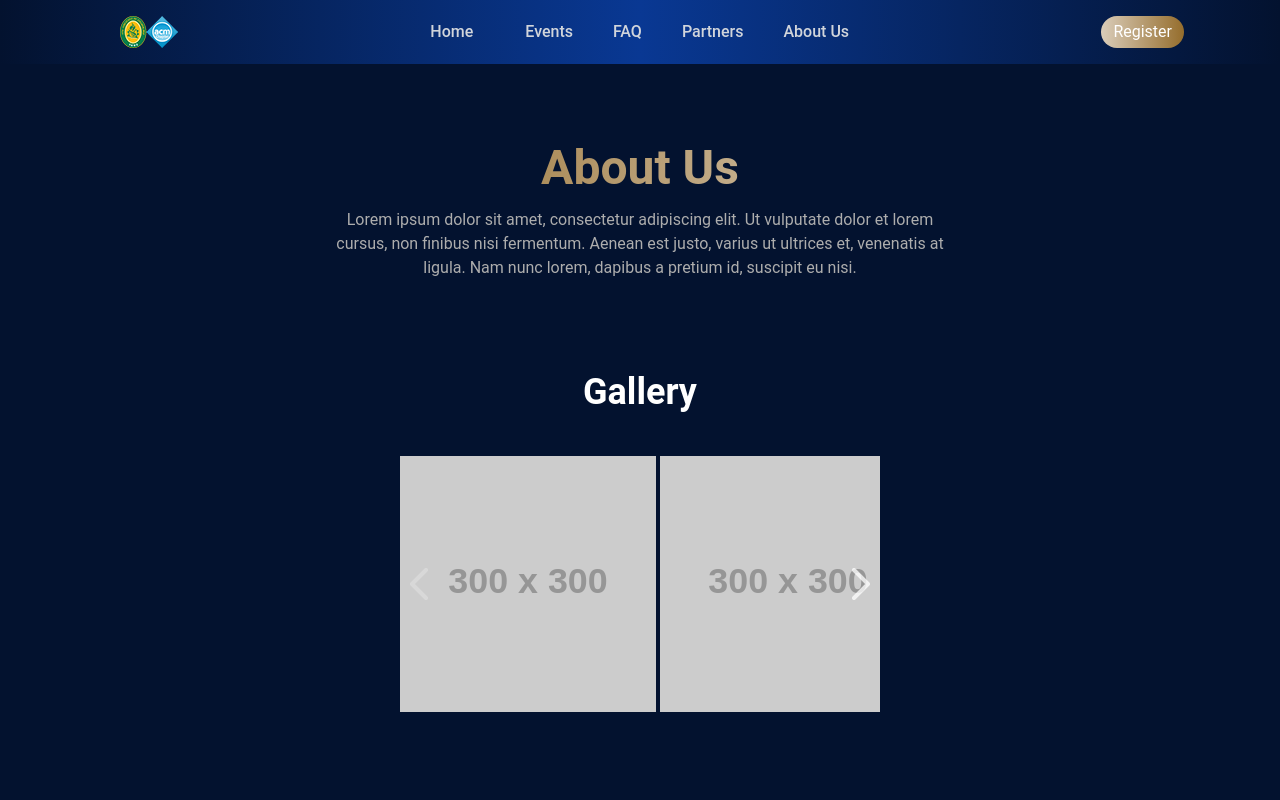
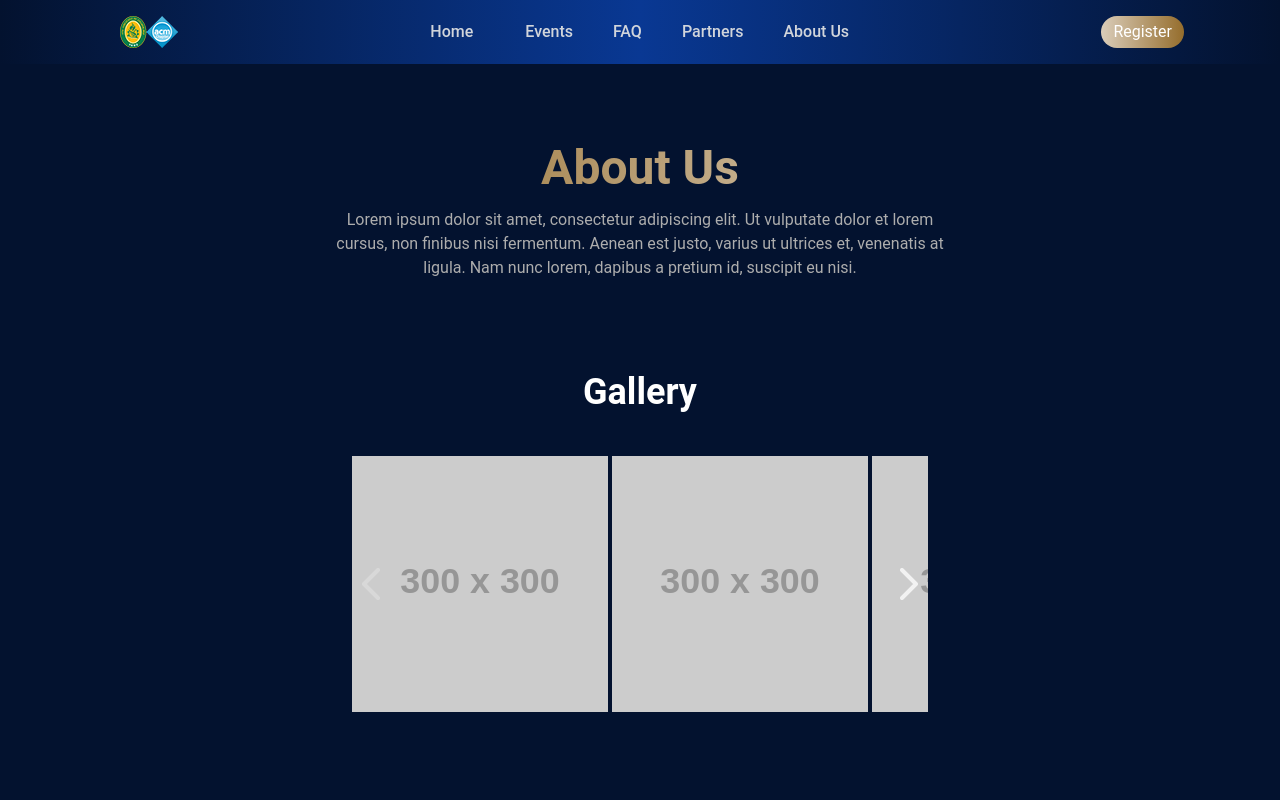
Before and after one commit to mackyclemen/ACM-RISE, an Astro site: page /about in a window 1280 px wide. Shown: the top 800 px of the page. Built offline with nearby package versions, Linux system fonts and the light colour scheme; Astro itself is replaced by a stand-in of ours.

Commit message:
UPDATE: about page

```diff
--- a/src/pages/about.astro
+++ b/src/pages/about.astro
@@ -11,7 +11,7 @@ import Layout from '../layouts/Layout.astro';
             dolor et lorem cursus, non finibus nisi fermentum. Aenean est justo, varius ut ultrices et, venenatis at
             ligula. Nam nunc lorem, dapibus a pretium id, suscipit eu nisi.`} />
 
-        <div class="w-[80vw] lg:w-1/2">
+        <div class="w-[80vw] lg:w-3/5">
             <Carousel client:load/>
         </div>
         <h3 class="text-3xl text-center font-semibold text-white">Committee</h3>
```
